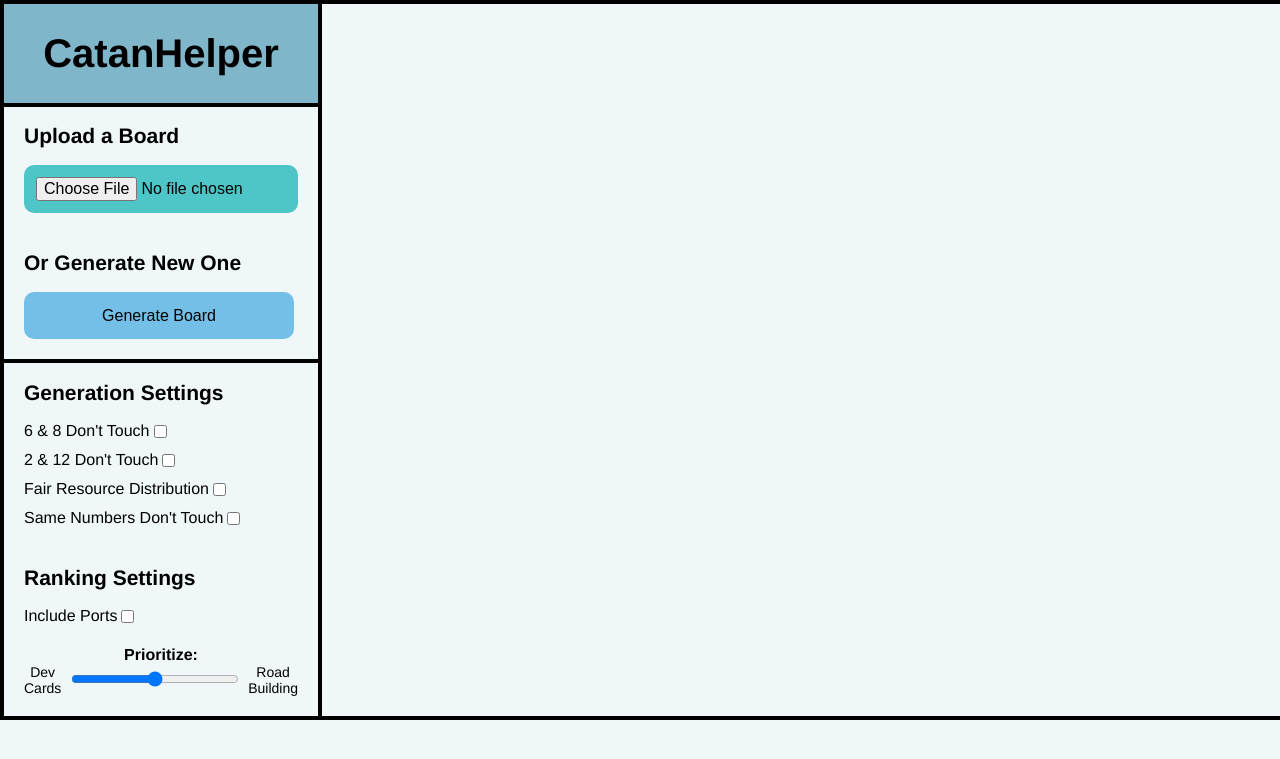
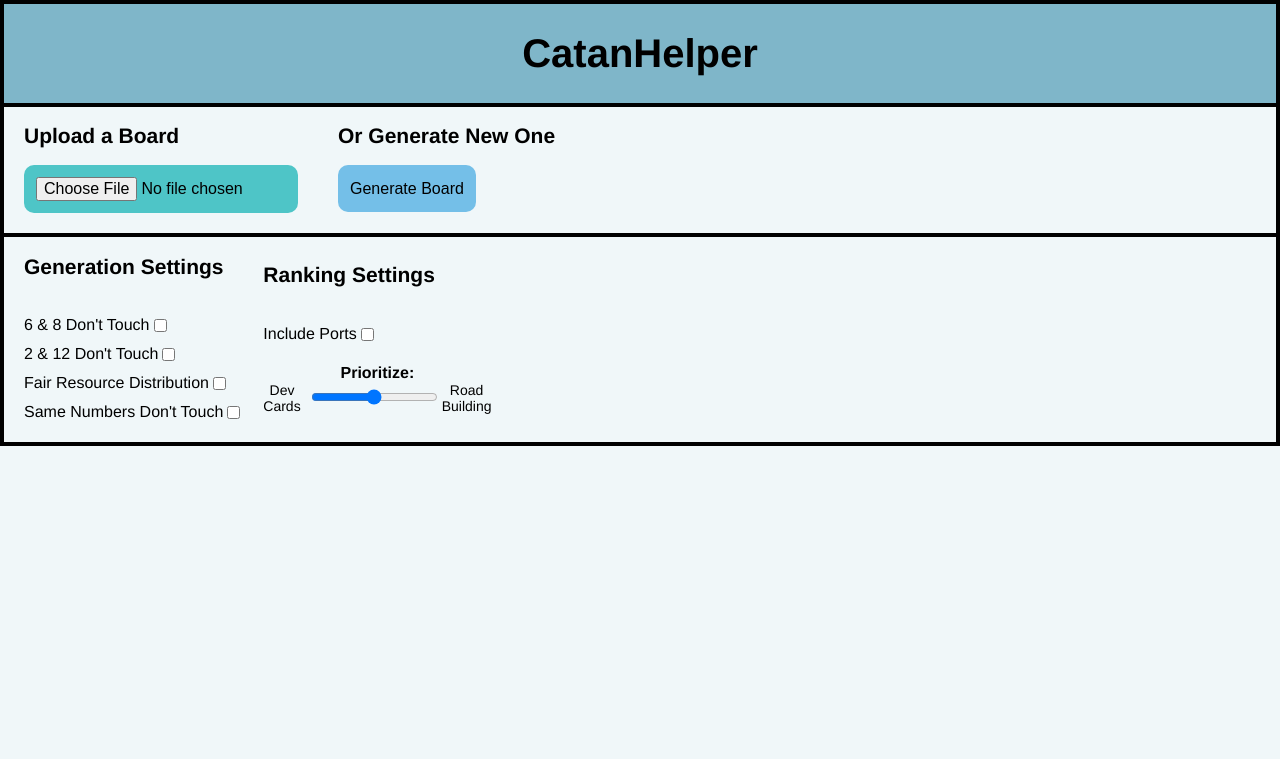
Before and after one commit to msikaras/CatanHelper, a Flask app: page / in a window 1280 px wide. Shown: the top 759 px of the page. Run offline with Flask 3, Linux system fonts and the light colour scheme.

Commit message:
UI redesign

```diff
--- a/app.py
+++ b/app.py
@@ -55,12 +55,6 @@ adjacencies =[
     [13,14,16,18],
     [14,15,17]
 ]
-
-highbool = False
-lowbool = False
-distbool = False
-
-
 
 #----------------------------------------------------------------------------------------------------------------------------------------------------------
 #   BOARD GENERATOR
--- a/static/script.js
+++ b/static/script.js
@@ -27,9 +27,8 @@ async function processImage() {
             imgElement.id = 'generated-image';
             imgElement.src = `${responseData.image_path}?timestamp=${timestamp}`;
 
-            // Set the width and height to control the size
-            imgElement.style.width = '50%';  // Adjust the percentage as needed
-            imgElement.style.height = 'auto';
+            imgElement.style.maxWidth = '100%';  // Ensure the image fits within the container
+            imgElement.style.height = 'auto';   // Maintain aspect ratio
 
             resultContainer.appendChild(imgElement);
 
--- a/static/style.css
+++ b/static/style.css
@@ -4,7 +4,6 @@ body {
     display: flex;
     flex-direction: column;
     margin: 0;
-
 }
 
 .sub-line {
@@ -22,16 +21,37 @@ body {
 .content {
     font-size: 14px;
     display: flex;
-    flex-direction: row;
+    flex-direction: column;
+}
+
+.sets {
+    display: flex;
+    align-items: center;   /* Centers content vertically */
+    justify-content: flex-start;  /* Aligns content to the start horizontally */
+    height: 100%;          /* Ensure the parent container takes full height if needed */
+
+}
+
+.group {
+    display: flex;
+    align-items: flex-start;   /* Centers content vertically */
+    justify-content: flex-start;  /* Aligns content to the start horizontally */
+    flex-direction: column;
 }
 
 .buttons {
     display: flex;
-    flex-direction: column;
+    flex-direction: row;
     border-right: 4px solid #000000;
     border-left: 4px solid #000000;
-    padding-right: 0px;
-    padding-bottom: 0px;
+    padding: 0px;
+    box-sizing: border-box;
+    flex-wrap: wrap; /* Allow items to wrap to the next line */
+}
+
+.rank-settings {
+    display: flex;
+    flex-direction: column;
 }
 
 .checkbox-container {
@@ -40,6 +60,7 @@ body {
     text-align: left;
     margin-left: 10px;
     margin-bottom: 10px;
+    margin-top: 10px;
     font-size: 16px;
 }
 
@@ -77,8 +98,6 @@ body {
     width: 90%;
 }
 
-
-
 #description {
     text-align: left;
     margin-left: 20px;
@@ -86,11 +105,13 @@ body {
     font-weight: normal;
 }
 
+
 #heading {
     text-align: center;
     background-color: #7fb6c9;
     color: #000;
     font-size: 20px;
+    width: 100%;
 }
 
 #img-container {
@@ -110,7 +131,8 @@ body {
 }
 
 #button-container input[type="file"]{
-    width: 250px;
+    width: 100%;  /* Make the input width responsive */
+    max-width: 250px; /* Max width to prevent it from growing too large */
     padding: 12px;
     border: none;
     border-radius: 10px;
@@ -121,7 +143,8 @@ body {
 }
 
 #button-container button {
-    width: 270px;
+    width: 100%;  /* Make the button width responsive */
+    max-width: 270px; /* Max width to prevent it from growing too large */
     height: 47px;
     padding: 12px;
     border: none;
@@ -131,7 +154,6 @@ body {
     font-size: 16px;
     cursor: pointer;
 }
-
 
 #img-container h2 {
     display: none; /* Initially hide the h2 */
@@ -143,6 +165,22 @@ body {
 #result-container {
     margin-top: 10px;
     margin-bottom: 20px;
-    width: auto; /* Set the width to 100% or a specific value */
-    height: auto; /* Set the height to auto or a specific value */
+    overflow: hidden;
 }
+
+/* Media Queries for Mobile Devices */
+@media (max-width: 600px) {
+    .buttons {
+        flex-direction: column; /* Stack buttons vertically on small screens */
+    }
+
+    #button-container input[type="file"],
+    #button-container button {
+        width: 100%;  /* Make buttons and file inputs take full width */
+        max-width: none; /* Remove max-width on small screens */
+    }
+
+    .checkbox-container {
+        flex-direction: column; /* Stack checkboxes vertically on small screens */
+    }
+}
--- a/templates/index.html
+++ b/templates/index.html
@@ -21,6 +21,7 @@
 
             <hr class="sub-line">
 
+            <div class="group">
                 <div id="description">
                     <h2>Upload a Board</h2>
                 </div>
@@ -28,7 +29,9 @@
                 <div id="button-container">
                     <input type="file" id="image-input" accept=".png, .jpg, .jpeg" />
                 </div>
+            </div>
 
+            <div class="group">
                 <div id="description">
                     <h2>Or Generate New One</h2>
                 </div>
@@ -36,9 +39,12 @@
                 <div id="button-container">
                     <button onclick="processImage()">Generate Board</button>
                 </div>
+            </div>
 
             <hr class="sub-line">
 
+            <div class="sets">
+                <div class="group">
                     <div id="description">
                         <h2>Generation Settings</h2>
                     </div>
@@ -66,11 +72,14 @@
                             </div>
                         </form>
                     </div>
+                </div>
 
+                <div class="group">
                     <div id="description">
                         <h2>Ranking Settings</h2>
                     </div>
 
+                    <div class="rank-settings">
                         <div class="checkbox-container">
                             <form>
                                 <div class="checkbox-container">
@@ -89,6 +98,10 @@
                             <div class="right-text">Road<br>Building</div>
                         </div>
                     </div>
+                </div>
+            </div>
+        </div>
+        <hr class="sub-line">
 
         <div id="img-container">
             <h2>Current Board:</h2>
@@ -96,8 +109,6 @@
         </div>
     </div>
 
-    <hr class="heading-line">
-
 
     <script src="static/script.js"></script>
 </body>
```
Also changed, not shown: static/generated_image.png. Lines whose indentation alone changed are shown as unchanged.
